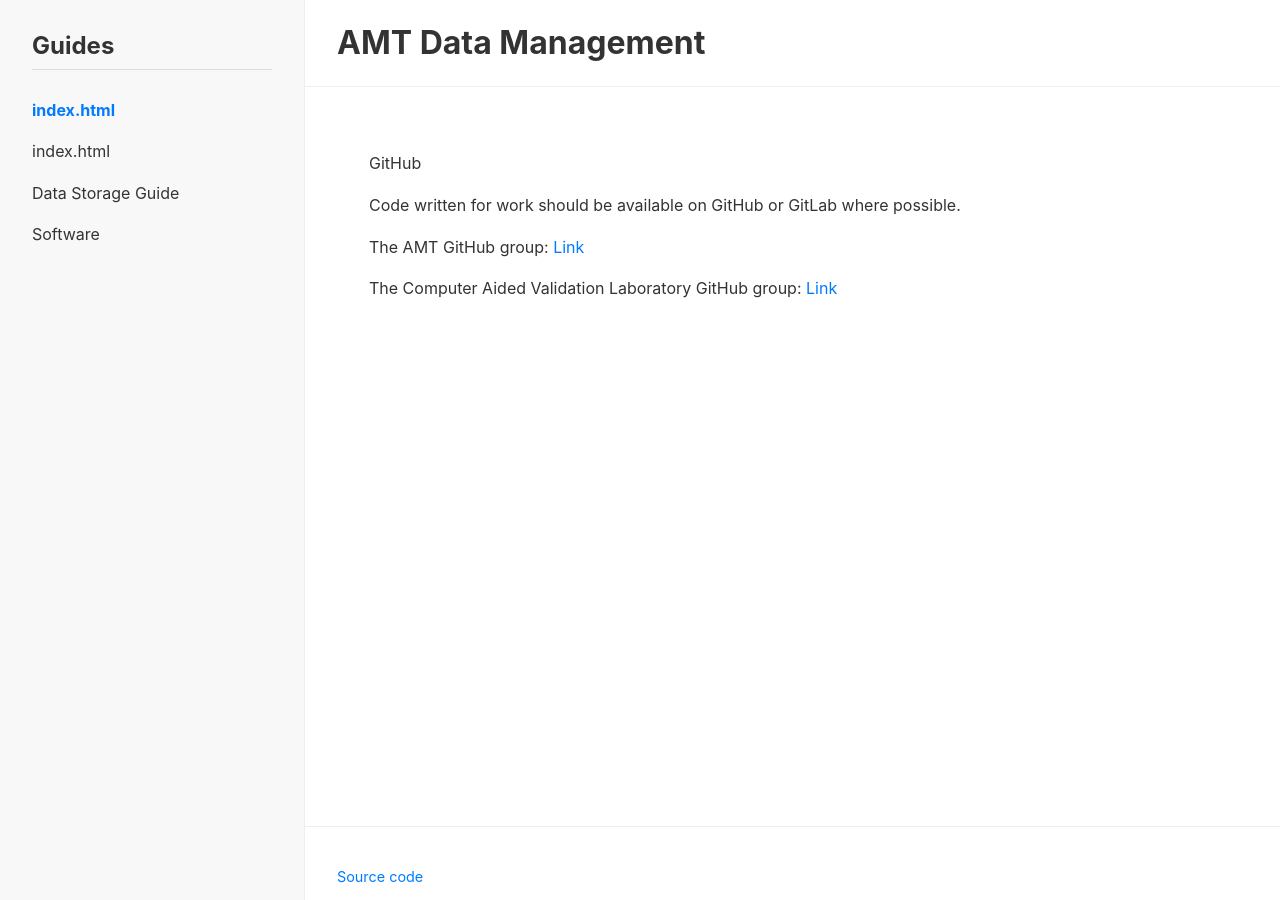
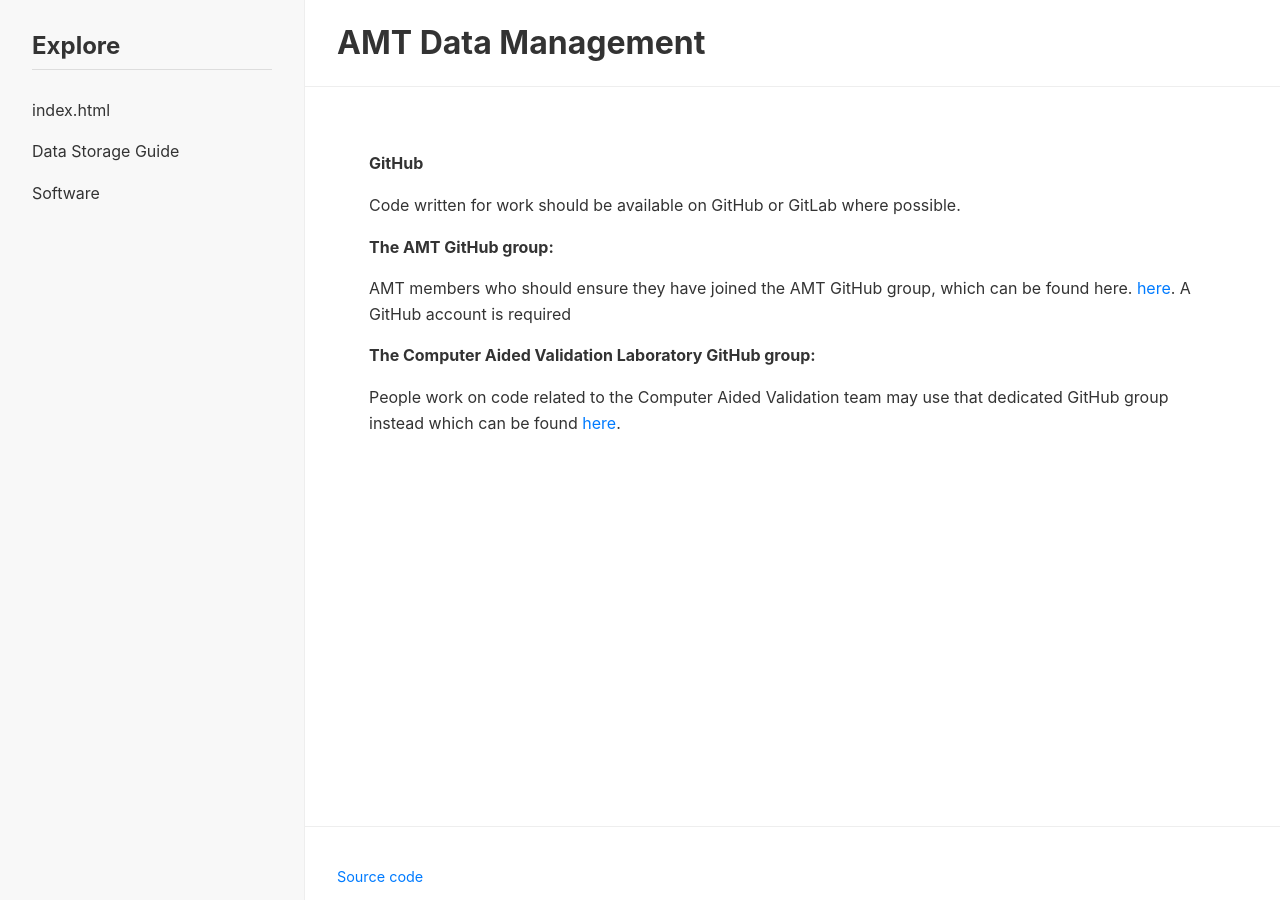
Before and after one commit to Applied-Materials-Technology/data-storage-guide, a Jekyll site: the page built from base/software.html, in a window 1280 px wide and 900 px high. Built offline with Jekyll 4.4.1, drawn with Linux system fonts in a browser that asks for light colours.

Commit message:
fixed links

```diff
--- a/_layouts/default_october.html
+++ b/_layouts/default_october.html
@@ -9,10 +9,9 @@
 <body>
 
     <nav class="sidebar">
-        <h2>Guides</h2>
+        <h2>Explore</h2>
         <ul>
-            <li><a href="index.html" class="active">index.html</a></li>
-            <li><a href="{{ "/base/" | absolute_url }}">index.html</a></li>
+            <li><a href="{{ "/" | absolute_url }}">index.html</a></li>
             <li><a href="{{ "/base/export.html" | absolute_url }}">Data Storage Guide</a></li>
             <li><a href="{{ "/base/software.html" | absolute_url }}">Software</a></li>
         </ul>
--- a/base/software.html
+++ b/base/software.html
@@ -4,16 +4,23 @@
 ---
 
 <div class="content">
-    <h>GitHub</h>
+    <h><b>GitHub</b></h>
     <p>Code written for work should be available on
         GitHub or GitLab where possible.
     </p>
 
-    <p>The AMT GitHub group:
-        <a href="https://github.com/Applied-Materials-Technology">Link</a>
+    <p><b>The AMT GitHub group:</b></p>
+    <p>AMT members who should ensure they have joined the AMT GitHub
+        group, which can be found here.
+        <a href="https://github.com/Applied-Materials-Technology">here</a>.
+        A GitHub account is required
     </p>
 
-    <p>The Computer Aided Validation Laboratory GitHub group:
-        <a href="https://github.com/Computer-Aided-Validation-Laboratory">Link</a>
+
+    <p><b>The Computer Aided Validation Laboratory GitHub group:</b></p>
+    <p>People work on code related to the Computer Aided Validation team
+        may use that dedicated GitHub group instead which can be found
+        <a href="https://github.com/Computer-Aided-Validation-Laboratory">here</a>.
     </p>
+
 </div>
```
